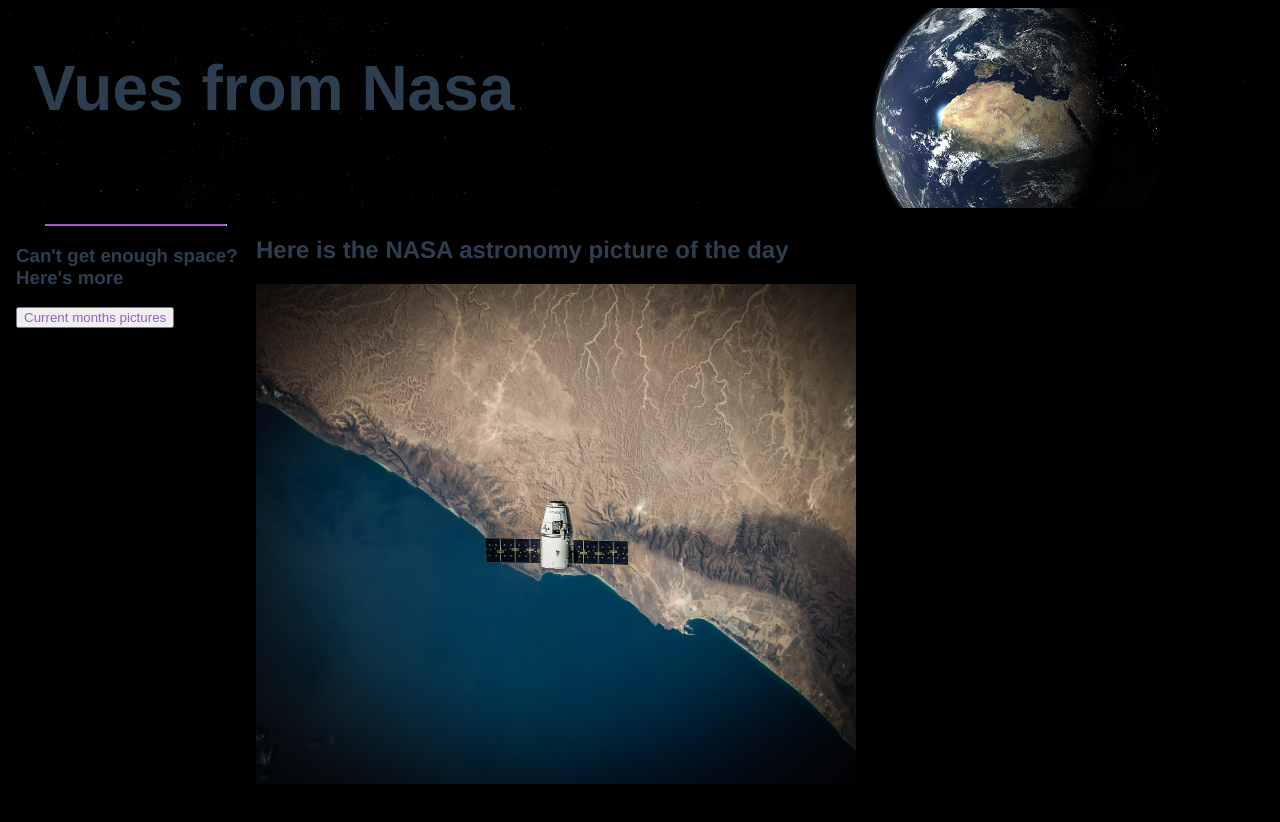
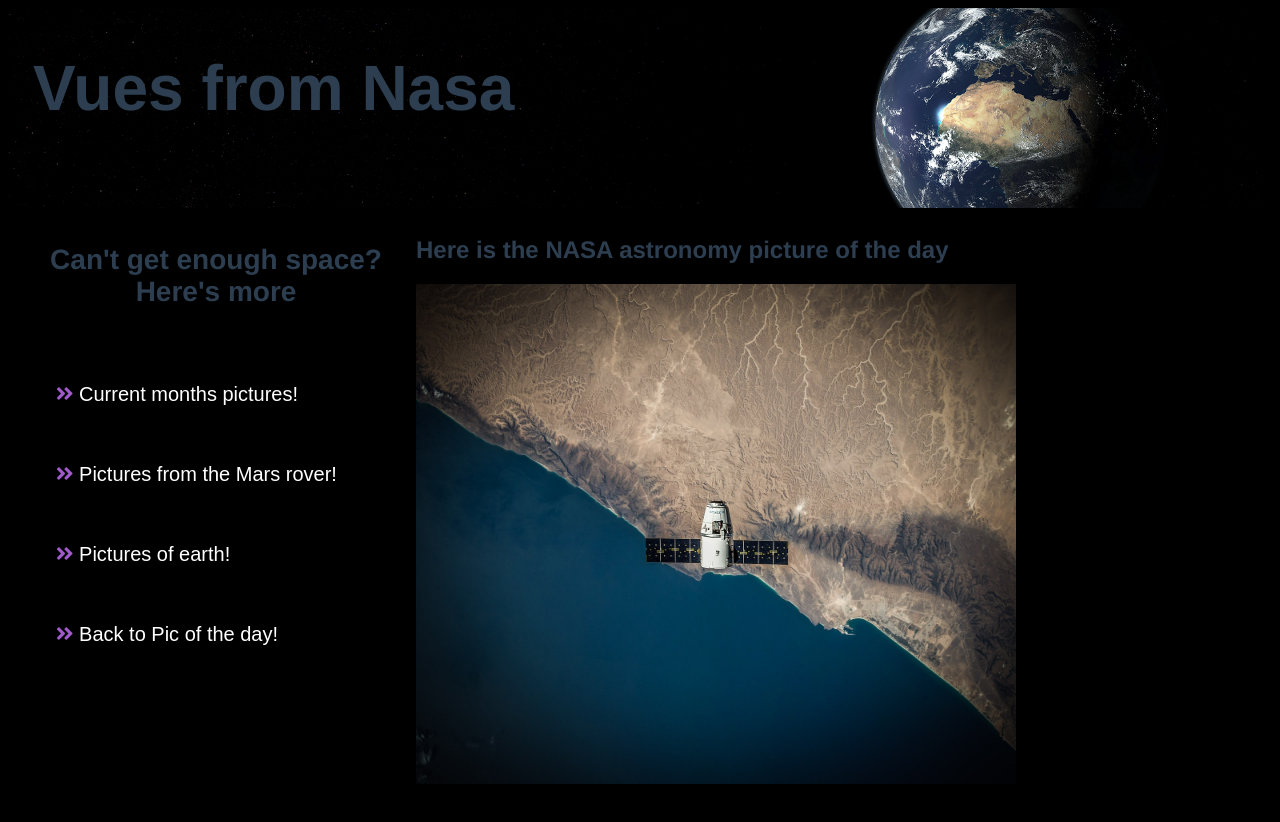
Before and after one commit to benjaminhayek/vues-from-nasa, a Vue app: page / in a window 1280 px wide. Shown: the top 822 px of the page. Built offline with nearby package versions, Linux system fonts and the light colour scheme; no server answers.

Commit message:
Add buttons for diferent endpoints

```diff
--- a/src/components/NasaVues.vue
+++ b/src/components/NasaVues.vue
@@ -5,9 +5,11 @@
     </header>
     <body class='main-page'>
       <aside>
-        <hr class='border'>
         <h3 class="aside-title">Can't get enough space? Here's more</h3>
-        <button class="curr-month">Current months pictures</button>
+        <button class="curr-month"><i class="fas fa-angle-double-right"></i> Current months pictures!</button>
+        <button class="curr-month"><i class="fas fa-angle-double-right"></i> Pictures from the Mars rover!</button>
+        <button class="curr-month"><i class="fas fa-angle-double-right"></i> Pictures of earth!</button>
+        <button class="curr-month"><i class="fas fa-angle-double-right"></i> Back to Pic of the day!</button>
       </aside>
       <section>
         <h1>Here is the NASA astronomy picture of the day</h1>
@@ -40,7 +42,7 @@ export default {
 <style scoped>
 .main-page {
   display: grid;
-  grid-template-columns: 15em 1fr;
+  grid-template-columns: 25em 1fr;
   background-color: black;
   height: 100vh;
 }
@@ -52,13 +54,61 @@ export default {
   background-repeat: no-repeat;
   height: 25vh;
 }
-hr.border {
-  width: 75%;
-  border-top: 1px solid #9E5BC9;
-  border-bottom: 1px solid #9E5BC9;
+.aside-title {
+  margin-bottom: 2em;
+  font-size: 1.75em;
+  text-align: center;
+}
+.fa-angle-double-right {
+  color: #9E5BC9;
 }
 .curr-month {
-  color: #9E5BC9;
+  border: none;
+  cursor: pointer;
+  color: white;
+  background-color: transparent;
+  font-size: 20px;
+  transition:800ms ease all;
+  border:none;
+  position:relative;
+  height:60px;
+  padding:0 2em;
+  cursor:pointer;
+  transition:800ms ease all;
+  outline:none;
+  margin-bottom: 1em;
+  width: 100%;
+  text-align: left;
+}
+
+.curr-month:hover{
+  background:#fff;
+  background: linear-gradient(to right,#9E5BC9);
+  -webkit-text-fill-color: transparent;
+  -webkit-background-clip: text;
+}
+
+.curr-month:before,button:after{
+  content:'';
+  position:absolute;
+  top:0;
+  right:0;
+  height:2px;
+  width:0;
+  background: linear-gradient(to right, #9E5BC9);
+  transition:400ms ease all;
+}
+
+.curr-month:after{
+  right:inherit;
+  top:inherit;
+  left:0;
+  bottom:0;
+}
+
+.curr-month:hover:before,button:hover:after{
+  width:100%;
+  transition:800ms ease all;
 }
 .title {
   margin-left: 25px;
```
